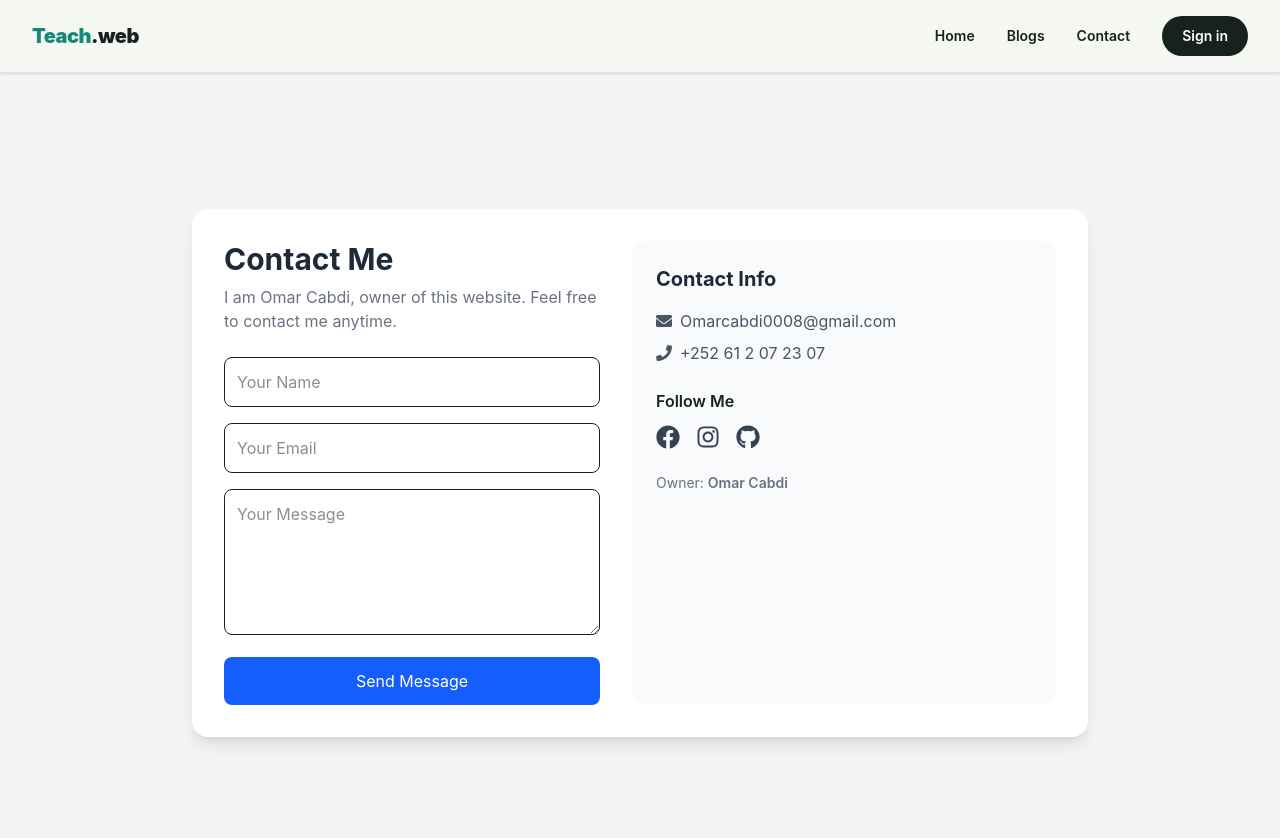
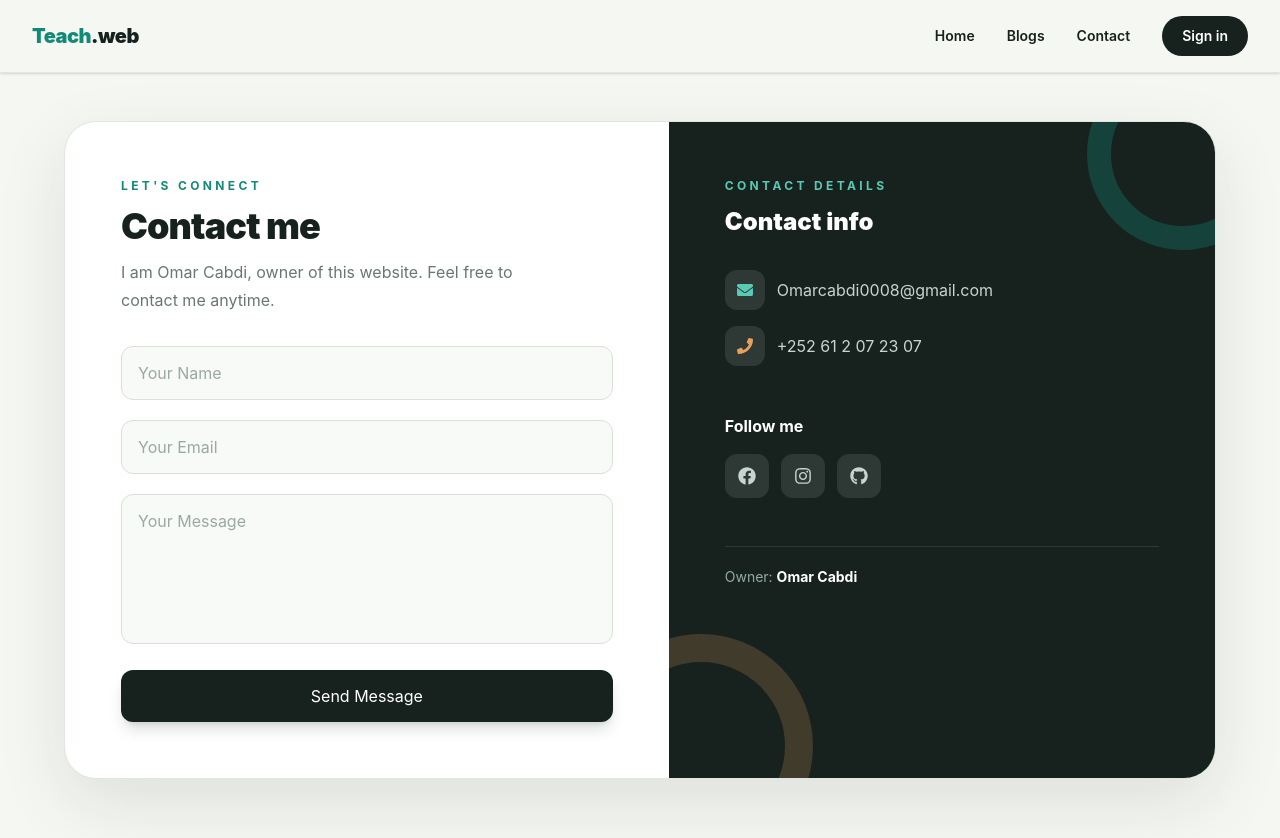
Before and after one commit to omar-abdi/Teach-blog-site, a React (Vite) app in the folder frontend/: page /contact in a window 1280 px wide. Shown: the top 838 px of the page. Built offline with nearby package versions, Linux system fonts and the light colour scheme.

Commit message:
latest update

```diff
--- a/frontend/package.json
+++ b/frontend/package.json
@@ -13,6 +13,7 @@
     "@reduxjs/toolkit": "^2.11.2",
     "@tailwindcss/vite": "^4.2.2",
     "axios": "^1.14.0",
+    "lucide-react": "^1.41.0",
     "moment": "^2.30.1",
     "react": "^19.2.4",
     "react-dom": "^19.2.4",
--- a/frontend/src/pages/BlogCrad.jsx
+++ b/frontend/src/pages/BlogCrad.jsx
@@ -26,8 +26,8 @@ function BlogCrad({blog}) {
   </h3>
 
 
-  <div className='mt-3 flex items-center justify-between border-t border-[#e7ede7] pt-3 text-sm text-[#687871]'>
-    <span>by {blog.Author?.fullName}</span>
+  <div className='mt-3 flex items-center justify-between border-t border-[#e7ede7] pt-3 text-lg font-bold text-[#687871]'>
+    <span      className="font-bold text-gray-700 font-bold">{}By {blog.Author?.fullName}</span>
     <span>{moment(blog.createdAt).format("DD MMM YYYY")}</span>
   </div>
 
--- a/frontend/src/pages/Blogpost.jsx
+++ b/frontend/src/pages/Blogpost.jsx
@@ -38,9 +38,9 @@ useEffect(()=>{
 
   {/* Author + Date */}
   <div className="flex items-center gap-4 text-gray-500 text-sm mt-3">
-    <span>
-      By <span className="font-semibold text-gray-700">
-        {post?.Author?.fullName}
+    <span   className="font-bold  text-lg text-gray-900">
+      By <span className="font-bold  text-lg text-gray-900">
+        {post?.Author?.fullName}      Cali
       </span>
     </span>
 
--- a/frontend/src/pages/Contact.jsx
+++ b/frontend/src/pages/Contact.jsx
@@ -3,39 +3,40 @@ import { FaFacebook, FaInstagram, FaGithub, FaEnvelope, FaPhone } from "react-ic
 
 function Contact() {
   return (
-    <div className="min-h-screen bg-gray-100 flex items-center justify-center px-4">
+    <div className="min-h-screen bg-[#f5f7f2] px-4 py-12 sm:px-6 lg:px-8">
 
-      <div className="bg-white shadow-lg rounded-2xl w-full max-w-4xl p-8 md:flex gap-8">
+      <div className="mx-auto grid w-full max-w-6xl overflow-hidden rounded-[2rem] border border-[#dfe7df] bg-white shadow-[0_24px_70px_rgba(23,34,31,0.1)] md:grid-cols-[1.05fr_0.95fr]">
 
         {/* LEFT SIDE - FORM */}
-        <div className="flex-1">
-          <h1 className="text-3xl font-bold text-gray-800">Contact Me</h1>
-          <p className="text-gray-500 mt-2">
+        <div className="p-7 sm:p-10 lg:p-14">
+          <p className="text-xs font-bold uppercase tracking-[0.28em] text-[#138a78]">Let&apos;s connect</p>
+          <h1 className="mt-3 text-4xl font-black tracking-tight text-[#17221f]">Contact me</h1>
+          <p className="mt-3 max-w-md leading-7 text-[#687871]">
             I am Omar Cabdi, owner of this website. Feel free to contact me anytime.
           </p>
 
-          <form className="mt-6 space-y-4">
+          <form className="mt-8 space-y-5">
             <input
               type="text"
               placeholder="Your Name"
-              className="w-full p-3 border rounded-lg outline-none focus:ring-2 focus:ring-blue-400"
+              className="w-full rounded-xl border border-[#d8e0d8] bg-[#f8faf7] px-4 py-3.5 text-[#17221f] outline-none transition placeholder:text-[#9aa9a2] focus:border-[#138a78] focus:bg-white focus:ring-4 focus:ring-[#d8eee8]"
             />
 
             <input
               type="email"
               placeholder="Your Email"
-              className="w-full p-3 border rounded-lg outline-none focus:ring-2 focus:ring-blue-400"
+              className="w-full rounded-xl border border-[#d8e0d8] bg-[#f8faf7] px-4 py-3.5 text-[#17221f] outline-none transition placeholder:text-[#9aa9a2] focus:border-[#138a78] focus:bg-white focus:ring-4 focus:ring-[#d8eee8]"
             />
 
             <textarea
               placeholder="Your Message"
               rows="5"
-              className="w-full p-3 border rounded-lg outline-none focus:ring-2 focus:ring-blue-400"
+              className="w-full resize-none rounded-xl border border-[#d8e0d8] bg-[#f8faf7] px-4 py-3.5 text-[#17221f] outline-none transition placeholder:text-[#9aa9a2] focus:border-[#138a78] focus:bg-white focus:ring-4 focus:ring-[#d8eee8]"
             ></textarea>
 
             <button
               type="submit"
-              className="w-full bg-blue-600 text-white py-3 rounded-lg hover:bg-blue-700 transition"
+              className="w-full rounded-xl bg-[#17221f] py-3.5 font-bold text-white shadow-lg shadow-[#17221f]/15 transition hover:bg-[#138a78]"
             >
               Send Message
             </button>
@@ -43,29 +44,34 @@ function Contact() {
         </div>
 
         {/* RIGHT SIDE - INFO */}
-        <div className="flex-1 bg-gray-50 p-6 rounded-xl mt-8 md:mt-0">
+        <div className="relative overflow-hidden bg-[#17221f] p-7 text-white sm:p-10 lg:p-14">
+          <div className="absolute -right-16 -top-16 h-48 w-48 rounded-full border-[24px] border-[#138a78]/30" />
+          <div className="absolute -bottom-20 -left-20 h-56 w-56 rounded-full border-[28px] border-[#e4a15a]/20" />
 
-          <h2 className="text-xl font-bold text-gray-800">Contact Info</h2>
+          <div className="relative">
+          <p className="text-xs font-bold uppercase tracking-[0.28em] text-[#58c9b4]">Contact details</p>
+          <h2 className="mt-3 text-2xl font-black">Contact info</h2>
 
-          <p className="mt-4 flex items-center gap-2 text-gray-600">
-            <FaEnvelope /> Omarcabdi0008@gmail.com
+          <p className="mt-8 flex items-center gap-3 text-[#c6d5cf]">
+            <span className="flex h-10 w-10 items-center justify-center rounded-xl bg-white/10 text-[#58c9b4]"><FaEnvelope /></span> Omarcabdi0008@gmail.com
           </p>
 
-          <p className="mt-2 flex items-center gap-2 text-gray-600">
-            <FaPhone /> +252 61 2 07 23 07
+          <p className="mt-4 flex items-center gap-3 text-[#c6d5cf]">
+            <span className="flex h-10 w-10 items-center justify-center rounded-xl bg-white/10 text-[#e4a15a]"><FaPhone /></span> +252 61 2 07 23 07
           </p>
 
-          <h3 className="mt-6 font-semibold">Follow Me</h3>
+          <h3 className="mt-12 font-bold">Follow me</h3>
 
-          <div className="flex gap-4 mt-3 text-2xl text-gray-700">
-            <a href="#" className="hover:text-blue-600"><FaFacebook /></a>
-            <a href="#" className="hover:text-pink-500"><FaInstagram /></a>
-            <a href="#" className="hover:text-gray-900"><FaGithub /></a>
+          <div className="mt-4 flex gap-3 text-lg">
+            <a href="#" className="flex h-11 w-11 items-center justify-center rounded-xl bg-white/10 text-[#c6d5cf] transition hover:bg-[#138a78] hover:text-white"><FaFacebook /></a>
+            <a href="#" className="flex h-11 w-11 items-center justify-center rounded-xl bg-white/10 text-[#c6d5cf] transition hover:bg-[#e4a15a] hover:text-[#17221f]"><FaInstagram /></a>
+            <a href="#" className="flex h-11 w-11 items-center justify-center rounded-xl bg-white/10 text-[#c6d5cf] transition hover:bg-white hover:text-[#17221f]"><FaGithub /></a>
           </div>
 
-          <p className="mt-6 text-sm text-gray-500">
-            Owner: <span className="font-semibold">Omar Cabdi</span>
+          <p className="mt-12 border-t border-white/10 pt-5 text-sm text-[#91aaa0]">
+            Owner: <span className="font-bold text-white">Omar Cabdi</span>
           </p>
+          </div>
 
         </div>
 
--- a/frontend/src/pages/PostList.jsx
+++ b/frontend/src/pages/PostList.jsx
@@ -43,41 +43,55 @@ useEffect(() => {
   }
  }
   return (
-    <div className='space-y-4'>
-      <h1 className='text-2xl text-slate-800 font-bold hidden md:block'>post list</h1>
+    <div className='min-h-screen bg-[#f5f7f2] p-1 sm:p-4'>
+      <div className='mb-8 flex flex-col gap-4 sm:flex-row sm:items-end sm:justify-between'>
+        <div>
+          <p className='text-xs font-bold uppercase tracking-[0.28em] text-[#138a78]'>Creator studio</p>
+          <h1 className='mt-2 text-3xl font-black tracking-tight text-[#17221f]'>Your posts</h1>
+          <p className='mt-2 text-sm text-[#687871]'>Edit, review, and manage your published stories.</p>
+        </div>
+        <div className='w-fit rounded-2xl border border-[#d8e0d8] bg-white px-5 py-3 shadow-sm'>
+          <p className='text-xs font-bold uppercase tracking-wider text-[#687871]'>Published</p>
+          <p className='mt-1 text-2xl font-black text-[#17221f]'>{posts.length}</p>
+        </div>
+      </div>
 
 
 
       {/* post lis */}
 
-      <div className='space-y-4'>
+      <div className='space-y-3'>
       {posts.map((post)=>(
-         <div key={post._id}    className=' p-4 border-r border-l border-blue-900 items-center flex gap-4 justify-betweeen'>
+         <div key={post._id} className='group flex items-center gap-4 rounded-2xl border border-[#dfe7df] bg-white p-4 shadow-[0_8px_24px_rgba(23,34,31,0.05)] transition hover:border-[#b9d8d0] hover:shadow-[0_14px_30px_rgba(23,34,31,0.09)] sm:p-5'>
+        <div className='hidden h-16 w-20 shrink-0 overflow-hidden rounded-xl bg-[#edf2ed] sm:block'>
+          {post.image && <img src={post.image} alt='' className='h-full w-full object-cover transition duration-500 group-hover:scale-105' />}
+        </div>
         <div className='flex-1'>
-          <h1 className='text-xl font-bold'>{post.title}</h1>
-          <p className='text-slate-700 '>bublush p{moment(post.createdAt).format("d-MM-YYYY")}</p>
+          <span className='inline-flex rounded-full bg-[#d8eee8] px-2.5 py-1 text-[10px] font-bold uppercase tracking-wider text-[#138a78]'>{post.category}</span>
+          <h1 className='mt-2 line-clamp-2 text-base font-bold text-[#17221f] sm:text-lg'>{post.title}</h1>
+          <p className='mt-1 text-xs text-[#687871]'>Published {moment(post.createdAt).format("DD MMM YYYY")}</p>
 
         </div>
         {/* desktop */}
-        <div className='hidden md:flex gap-2'>
-          <Link to={`/dash/editpost/${post._id}`}className='p-2 hover:bg-gray-200 rounded-lg'>
-          <FaEdit size={20} className='text-slate-600'/>
+        <div className='hidden items-center gap-2 md:flex'>
+          <Link to={`/dash/editpost/${post._id}`}className='rounded-xl p-3 transition hover:bg-[#edf2ed]'>
+          <FaEdit size={18} className='text-[#138a78]'/>
           </Link>
-          <button onClick={()=>deletePosts(post._id)}    className='p-2 hover:bg-red-200 rounded-lg'>
-            <FaRegTrashAlt className='text-red-900'/>
+          <button onClick={()=>deletePosts(post._id)}    className='rounded-xl p-3 transition hover:bg-[#fff0ed]'>
+            <FaRegTrashAlt className='text-[#b34e42]'/>
           </button>
 
         </div>
         {/* mobile veiw */}
-        <div className='relative  md:hidden group'>
-          <button className='p-1 hover:bg-gray-200 transition-colors rounded-full '>
+        <div className='relative md:hidden group'>
+          <button className='rounded-xl border border-[#d8e0d8] p-2 text-[#687871] transition hover:bg-[#edf2ed]'>
             <BiDotsVerticalRounded/>
           </button>
-          <div className='hidden group-hover:flex absolute top-8 right-0 flex-col gap-2  bg-white border-slate-200 shadow-lg w-32 rounded-lg '>
-            <Link to= "/dash/editpost/:id" className='flex items-center gap-2 p-2 bg-gary-100'>
+          <div className='absolute right-0 top-10 z-10 hidden w-36 flex-col gap-2 rounded-2xl border border-[#dfe7df] bg-white p-2 shadow-xl group-hover:flex'>
+            <Link to={`/dash/editpost/${post._id}`} className='flex items-center gap-2 rounded-xl p-2 text-sm font-semibold text-[#17221f] hover:bg-[#edf2ed]'>
             <FaEdit size={20}/> Edit
             </Link>
-            <button  onClick={()=>deletePosts(post._id)} className={` title ? && "animate-sping"  : flex items-center gap-2 p-2 hover:bg-gray-100 rounded-md`}>
+            <button  onClick={()=>deletePosts(post._id)} className='flex items-center gap-2 rounded-xl p-2 text-sm font-semibold text-[#b34e42] hover:bg-[#fff0ed]'>
               <FaRegTrashAlt size={20}/>delete
             </button>
 
```
Also changed, not shown: frontend/src/pages/Profile.jsx (+42 -9 lines), 1 other file (tests, documents, lock files or other folders).
